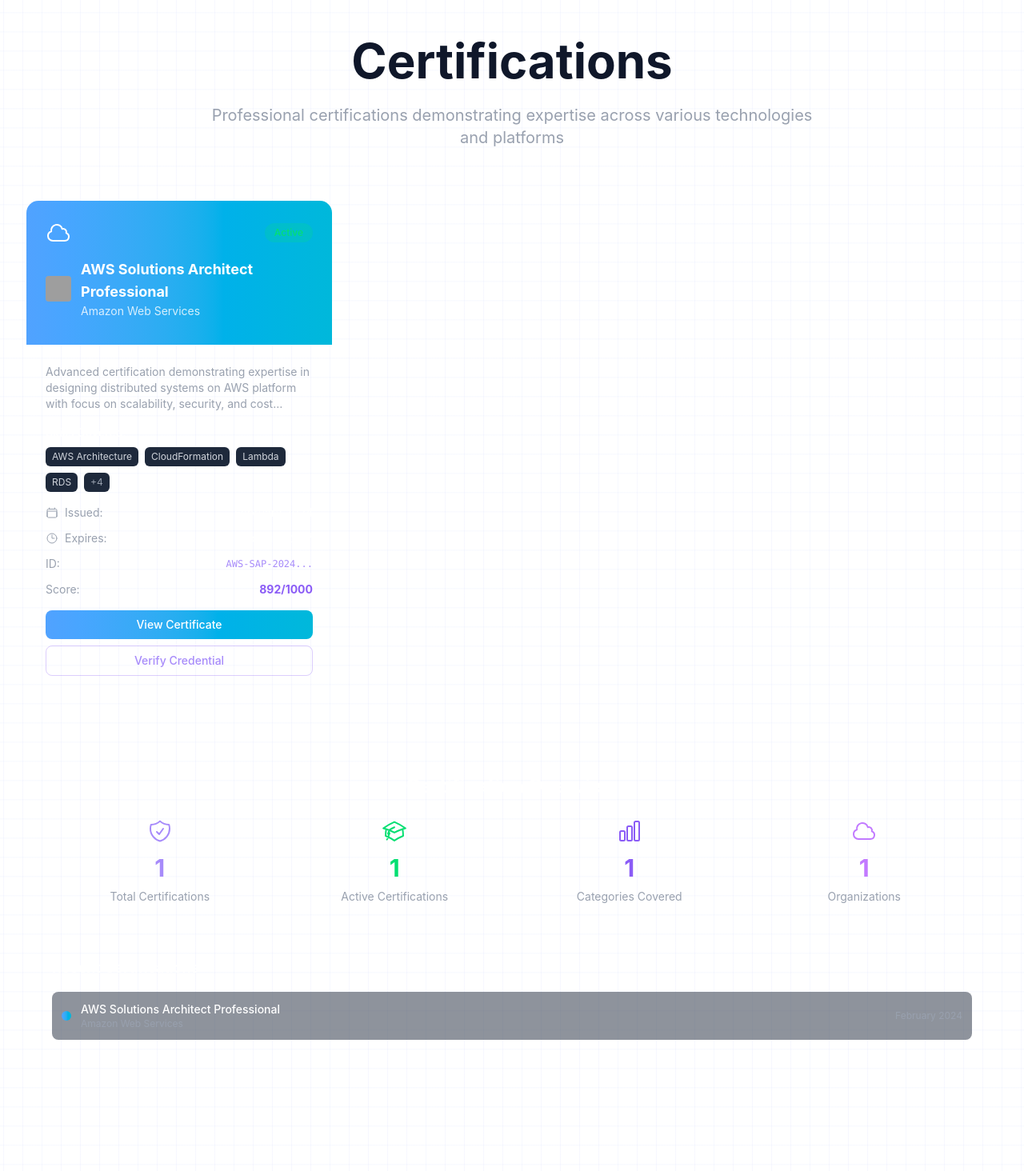
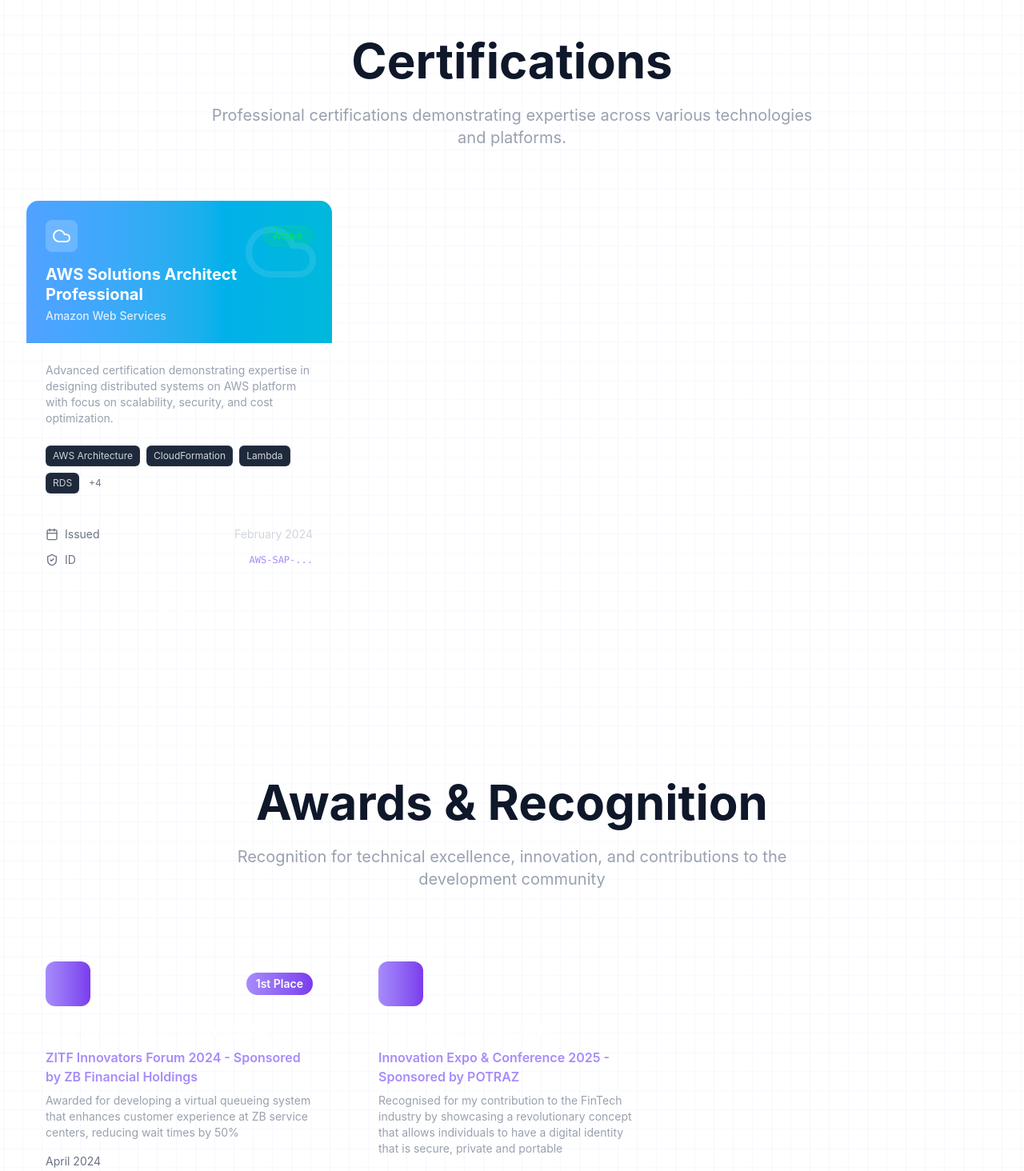
Before and after one commit to TanyaMushonga/tanyaradzwatmushonga-portifolio, a Next.js app: page / in a window 1280 px wide. Shown: the part 5480-6944 px from the top of the page at 80% size. Built offline with nearby package versions, Linux system fonts and the light colour scheme; grey boxes are pictures that could not be loaded.

Commit message:
feat: Add Hackathons and Research sections, and update Certifications component to use Lucide icons.

```diff
--- a/src/app/components/certs/certifications.tsx
+++ b/src/app/components/certs/certifications.tsx
@@ -1,81 +1,69 @@
-// File: app/components/Certifications.js
 "use client";
 import { motion } from "framer-motion";
 import {
-  ShieldCheckIcon,
-  AcademicCapIcon,
-  CloudIcon,
-  CpuChipIcon,
-  CodeBracketIcon,
-  ChartBarIcon,
-  ClockIcon,
-  CalendarIcon,
-} from "@heroicons/react/24/outline";
+  ShieldCheck,
+  GraduationCap,
+  Cloud,
+  Cpu,
+  Code,
+  BarChart,
+  Calendar,
+  ExternalLink,
+} from "lucide-react";
 import { certifications } from "./data";
-import Image from "next/image";
+import Link from "next/link";
 
 const Certifications = () => {
-  interface CategoryIcons {
-    [key: string]: React.ComponentType<React.SVGProps<SVGSVGElement>>;
+  const getIcon = (category: string) => {
+    switch (category) {
+      case "cloud":
+        return Cloud;
+      case "development":
+        return Code;
+      case "data":
+        return BarChart;
+      case "security":
+        return ShieldCheck;
+      case "ai":
+        return Cpu;
+      default:
+        return GraduationCap;
     }
-
-  type CertificationCategory =
-    | "cloud"
-    | "development"
-    | "data"
-    | "security"
-    | "ai"
-    | "general";
-
-  const getIcon = (
-    category: CertificationCategory
-  ): React.ComponentType<React.SVGProps<SVGSVGElement>> => {
-    const icons: CategoryIcons = {
-      cloud: CloudIcon,
-      development: CodeBracketIcon,
-      data: ChartBarIcon,
-      security: ShieldCheckIcon,
-      ai: CpuChipIcon,
-      general: AcademicCapIcon,
-    };
-    return icons[category] || AcademicCapIcon;
   };
 
-  interface CategoryColors {
-    [key: string]: string;
+  const getCategoryColor = (category: string) => {
+    switch (category) {
+      case "cloud":
+        return "from-blue-400 to-cyan-500";
+      case "development":
+        return "from-green-400 to-emerald-500";
+      case "data":
+        return "from-purple-400 to-violet-500";
+      case "security":
+        return "from-red-400 to-rose-500";
+      case "ai":
+        return "from-orange-400 to-amber-500";
+      default:
+        return "from-indigo-400 to-blue-500";
     }
-
-  const getCategoryColor = (category: CertificationCategory): string => {
-    const colors: CategoryColors = {
-      cloud: "from-blue-400 to-cyan-500",
-      development: "from-green-400 to-emerald-500",
-      data: "from-purple-400 to-violet-500",
-      security: "from-red-400 to-rose-500",
-      ai: "from-orange-400 to-amber-500",
-      general: "from-indigo-400 to-blue-500",
-    };
-    return colors[category] || "from-gray-400 to-gray-500";
   };
 
-  type CertificationStatus = "Active" | "Expired" | "Renewal Due";
-
-  interface StatusColors {
-    [key: string]: string;
+  const getStatusColor = (status: string) => {
+    switch (status) {
+      case "Active":
+        return "text-green-400 bg-green-400/20 border-green-400/30";
+      case "Expired":
+        return "text-red-400 bg-red-400/20 border-red-400/30";
+      case "Renewal Due":
+        return "text-yellow-400 bg-yellow-400/20 border-yellow-400/30";
+      default:
+        return "text-gray-400 bg-gray-400/20 border-white/10";
     }
-
-  const getStatusColor = (status: CertificationStatus): string => {
-    const colors: StatusColors = {
-      Active: "text-green-400 bg-green-400/20",
-      Expired: "text-red-400 bg-red-400/20",
-      "Renewal Due": "text-yellow-400 bg-yellow-400/20",
-    };
-    return colors[status] || "text-gray-400 bg-gray-400/20";
   };
 
   return (
-    <section id="certifications" className="py-20 relative">
+    <section id="certifications" className="py-20 relative overflow-hidden">
       <div className="max-w-7xl mx-auto px-4 sm:px-6 lg:px-8">
-        {/* Section Header */}
         <motion.div
           initial={{ opacity: 0, y: 50 }}
           whileInView={{ opacity: 1, y: 0 }}
@@ -86,23 +74,15 @@
             <span className="gradient-text">Certifications</span>
           </h2>
           <p className="text-xl text-gray-400 max-w-3xl mx-auto">
-            Professional certifications demonstrating expertise across various
-            technologies and platforms
+            Professional certifications demonstrating expertise across various technologies and platforms.
           </p>
         </motion.div>
 
-        {/* Certifications Grid */}
         <div className="grid grid-cols-1 md:grid-cols-2 lg:grid-cols-3 gap-8">
           {certifications.map((cert, index) => {
-            const IconComponent = getIcon(
-              cert.category as CertificationCategory
-            );
-            const categoryGradient = getCategoryColor(
-              cert.category as CertificationCategory
-            );
-            const statusColor = getStatusColor(
-              cert.status as CertificationStatus
-            );
+            const IconComponent = getIcon(cert.category);
+            const categoryGradient = getCategoryColor(cert.category);
+            const statusColor = getStatusColor(cert.status);
 
             return (
               <motion.div
@@ -111,246 +91,86 @@
                 whileInView={{ opacity: 1, y: 0 }}
                 viewport={{ once: true }}
                 transition={{ delay: index * 0.1 }}
-                whileHover={{ y: -10, scale: 1.02 }}
-                className="glass-effect rounded-2xl overflow-hidden border border-white/10 group hover:border-white/20 transition-all duration-300"
+                whileHover={{ y: -10 }}
+                className="glass-effect rounded-2xl overflow-hidden border border-white/10 group hover:border-white/20 transition-all duration-300 flex flex-col h-full"
               >
-                {/* Certificate Header */}
-                <div
-                  className={`bg-gradient-to-r ${categoryGradient} p-6 relative`}
-                >
-                  <div className="flex items-center justify-between mb-4">
-                    <IconComponent className="w-8 h-8 text-white" />
-                    <span
-                      className={`px-3 py-1 rounded-full text-xs font-medium ${statusColor}`}
-                    >
+                <div className={`bg-gradient-to-r ${categoryGradient} p-6 relative`}>
+                  <div className="absolute top-0 right-0 p-4 opacity-10">
+                    <IconComponent className="w-24 h-24 text-white" />
+                  </div>
+
+                  <div className="flex items-center justify-between mb-4 relative z-10">
+                    <div className="bg-white/20 backdrop-blur-md p-2 rounded-lg">
+                      <IconComponent className="w-6 h-6 text-white" />
+                    </div>
+                    <span className={`px-3 py-1 rounded-full text-xs font-medium border ${statusColor}`}>
                       {cert.status}
                     </span>
                   </div>
 
-                  {/* Organization Logo/Badge */}
-                  <div className="flex items-center mb-2">
-                    {cert.logo && (
-                      <Image
-                        width={30}
-                        height={30}
-                        src={cert.logo}
-                        alt={cert.organization}
-                        className="w-8 h-8 rounded bg-white/10 backdrop-blur-sm mr-3"
-                      />
-                    )}
-                    <div>
-                      <h3 className="text-white font-bold text-lg">
+                  <h3 className="text-white font-bold text-xl mb-1 relative z-10 leading-tight">
                     {cert.title}
                   </h3>
-                      <p className="text-white/80 text-sm">
+                  <p className="text-white/80 text-sm relative z-10 font-medium">
                     {cert.organization}
                   </p>
                 </div>
-                  </div>
-                </div>
 
-                {/* Certificate Content */}
-                <div className="p-6">
-                  {/* Description */}
-                  <p className="text-gray-400 text-sm mb-4 line-clamp-3">
+                <div className="p-6 flex-grow flex flex-col">
+                  <p className="text-gray-400 text-sm mb-6 flex-grow">
                     {cert.description}
                   </p>
 
-                  {/* Skills Covered */}
                   {cert.skills && (
-                    <div className="mb-4">
-                      <h4 className="text-white font-semibold mb-2 text-sm">
-                        Skills Covered:
-                      </h4>
-                      <div className="flex flex-wrap gap-2">
+                    <div className="flex flex-wrap gap-2 mb-6">
                       {cert.skills.slice(0, 4).map((skill, i) => (
                         <span
                           key={i}
-                            className="bg-dark-800 px-2 py-1 rounded-md text-xs text-gray-300"
+                          className="bg-dark-800 border border-white/5 px-2 py-1 rounded-md text-xs text-gray-300"
                         >
                           {skill}
                         </span>
                       ))}
                       {cert.skills.length > 4 && (
-                          <span className="bg-dark-800 px-2 py-1 rounded-md text-xs text-gray-400">
+                        <span className="text-xs text-gray-500 flex items-center px-1">
                           +{cert.skills.length - 4}
                         </span>
                       )}
                     </div>
-                    </div>
                   )}
 
-                  {/* Certificate Details */}
-                  <div className="space-y-3 mb-4">
-                    <div className="flex items-center justify-between text-sm">
-                      <div className="flex items-center text-gray-400">
-                        <CalendarIcon className="w-4 h-4 mr-2" />
-                        <span>Issued:</span>
+                  <div className="space-y-3 pt-4 border-t border-white/5 text-sm">
+                    <div className="flex items-center justify-between">
+                      <div className="flex items-center text-gray-500">
+                        <Calendar className="w-4 h-4 mr-2" />
+                        <span>Issued</span>
                       </div>
-                      <span className="text-white">{cert.issueDate}</span>
+                      <span className="text-gray-300">{cert.issueDate}</span>
                     </div>
 
-                    {cert.expiryDate && (
-                      <div className="flex items-center justify-between text-sm">
-                        <div className="flex items-center text-gray-400">
-                          <ClockIcon className="w-4 h-4 mr-2" />
-                          <span>Expires:</span>
+                    {cert.credentialId && (
+                      <div className="flex items-center justify-between">
+                        <div className="flex items-center text-gray-500">
+                          <ShieldCheck className="w-4 h-4 mr-2" />
+                          <span>ID</span>
                         </div>
-                        <span className="text-white">{cert.expiryDate}</span>
-                      </div>
-                    )}
-
-                    {cert.credentialId && (
-                      <div className="flex items-center justify-between text-sm">
-                        <span className="text-gray-400">ID:</span>
                         <span className="text-primary-400 font-mono text-xs">
-                          {cert.credentialId.slice(0, 12)}...
-                        </span>
-                      </div>
-                    )}
-
-                    {cert.score && (
-                      <div className="flex items-center justify-between text-sm">
-                        <span className="text-gray-400">Score:</span>
-                        <span className="text-accent-400 font-bold">
-                          {cert.score}
+                          {cert.credentialId.slice(0, 8)}...
                         </span>
                       </div>
                     )}
                   </div>
 
-                  {/* Action Buttons */}
-                  <div className="space-y-2">
-                    {cert.certificateUrl && (
-                      <motion.button
-                        whileHover={{ scale: 1.02 }}
-                        whileTap={{ scale: 0.98 }}
-                        className={`w-full bg-gradient-to-r ${categoryGradient} px-4 py-2 rounded-lg text-white font-medium text-sm hover:shadow-lg transition-all duration-200`}
-                        onClick={() =>
-                          window.open(cert.certificateUrl, "_blank")
-                        }
-                      >
-                        View Certificate
-                      </motion.button>
-                    )}
-
-                    {cert.verifyUrl && (
-                      <motion.button
-                        whileHover={{ scale: 1.02 }}
-                        whileTap={{ scale: 0.98 }}
-                        className="w-full border border-primary-500/30 px-4 py-2 rounded-lg text-primary-400 font-medium text-sm hover:bg-primary-500/10 transition-colors"
-                        onClick={() => window.open(cert.verifyUrl, "_blank")}
-                      >
-                        Verify Credential
-                      </motion.button>
-                    )}
+                  <div className="mt-6 pt-4 flex gap-3">
+                    <Link href={cert.verifyUrl} target="_blank" className="flex-1 bg-white/5 hover:bg-white/10 border border-white/10 text-white text-sm font-medium py-2 rounded-lg transition-colors flex items-center justify-center gap-2">
+                      <ExternalLink className="w-4 h-4" /> View
+                    </Link>
                   </div>
                 </div>
               </motion.div>
             );
           })}
         </div>
-
-        {/* Certification Stats */}
-        <motion.div
-          initial={{ opacity: 0, y: 50 }}
-          whileInView={{ opacity: 1, y: 0 }}
-          viewport={{ once: true }}
-          className="mt-16"
-        >
-          <div className="glass-effect rounded-2xl p-8 border border-white/10">
-            <h3 className="text-2xl font-bold text-white mb-6 text-center">
-              Certification Overview
-            </h3>
-
-            <div className="grid grid-cols-2 md:grid-cols-4 gap-6">
-              {[
-                {
-                  number: certifications.length,
-                  label: "Total Certifications",
-                  icon: ShieldCheckIcon,
-                  color: "text-primary-400",
-                },
-                {
-                  number: certifications.filter((c) => c.status === "Active")
-                    .length,
-                  label: "Active Certifications",
-                  icon: AcademicCapIcon,
-                  color: "text-green-400",
-                },
-                {
-                  number: new Set(certifications.map((c) => c.category)).size,
-                  label: "Categories Covered",
-                  icon: ChartBarIcon,
-                  color: "text-accent-400",
-                },
-                {
-                  number: new Set(certifications.map((c) => c.organization))
-                    .size,
-                  label: "Organizations",
-                  icon: CloudIcon,
-                  color: "text-purple-400",
-                },
-              ].map((stat, index) => (
-                <motion.div
-                  key={index}
-                  whileHover={{ scale: 1.05 }}
-                  className="text-center"
-                >
-                  <stat.icon className={`w-8 h-8 ${stat.color} mx-auto mb-3`} />
-                  <div className={`text-3xl font-bold ${stat.color} mb-2`}>
-                    {stat.number}
-                  </div>
-                  <div className="text-gray-400 text-sm">{stat.label}</div>
-                </motion.div>
-              ))}
-            </div>
-
-            {/* Certification Timeline */}
-            <div className="mt-8 pt-8 border-t border-white/10">
-              <h4 className="text-lg font-semibold text-white mb-4">
-                Recent Certifications
-              </h4>
-              <div className="space-y-3">
-                {certifications
-                  .sort(
-                    (a, b) =>
-                      new Date(b.issueDate).getTime() -
-                      new Date(a.issueDate).getTime()
-                  )
-                  .slice(0, 3)
-                  .map((cert, index) => (
-                    <motion.div
-                      key={cert.id}
-                      initial={{ opacity: 0, x: -20 }}
-                      whileInView={{ opacity: 1, x: 0 }}
-                      transition={{ delay: index * 0.1 }}
-                      className="flex items-center justify-between p-3 bg-dark-800/50 rounded-lg"
-                    >
-                      <div className="flex items-center">
-                        <div
-                          className={`w-3 h-3 rounded-full bg-gradient-to-r ${getCategoryColor(
-                            cert.category as CertificationCategory
-                          )} mr-3`}
-                        />
-                        <div>
-                          <div className="text-white font-medium text-sm">
-                            {cert.title}
-                          </div>
-                          <div className="text-gray-400 text-xs">
-                            {cert.organization}
-                          </div>
-                        </div>
-                      </div>
-                      <div className="text-gray-400 text-xs">
-                        {cert.issueDate}
-                      </div>
-                    </motion.div>
-                  ))}
-              </div>
-            </div>
-          </div>
-        </motion.div>
       </div>
     </section>
   );
```
Lines whose indentation alone changed are shown as unchanged.
